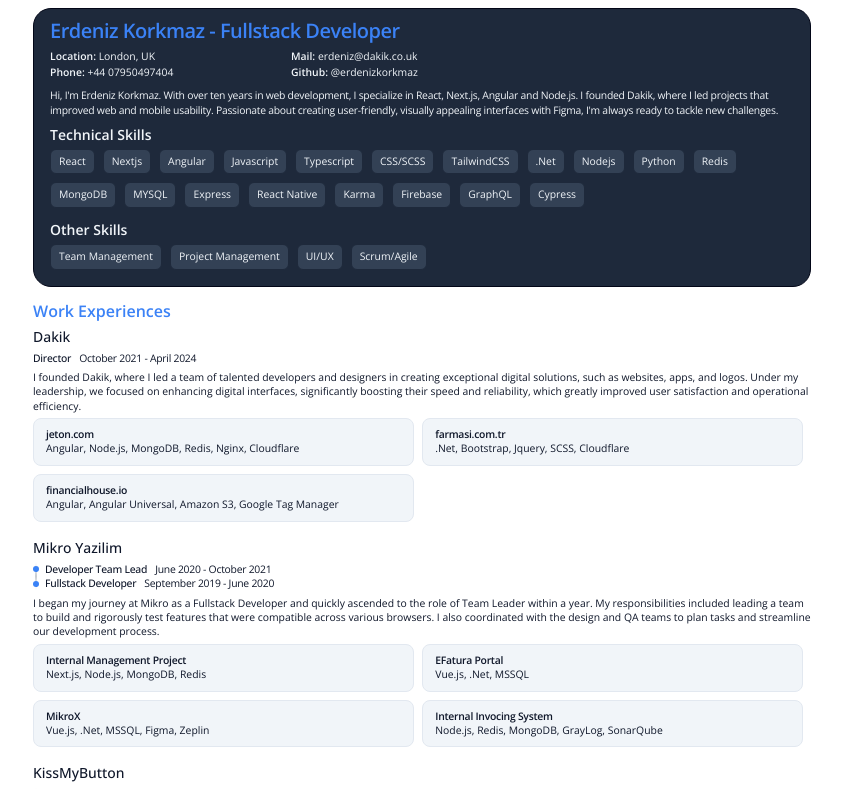
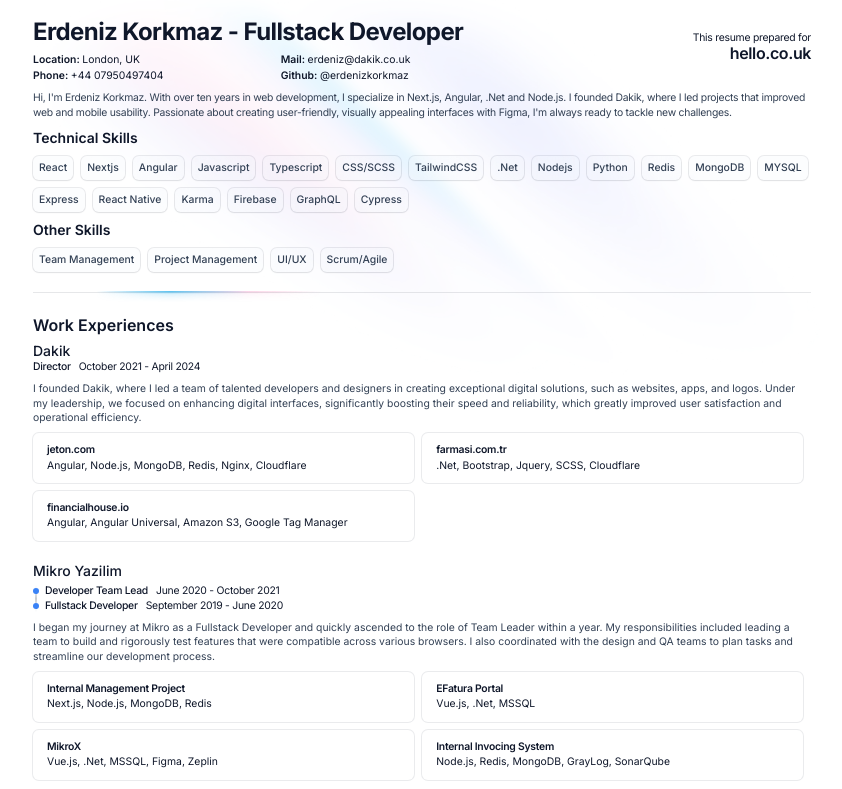
Before and after one commit to erdenizkorkmaz/resume-generator, a Next.js app: page / in a window 1280 px wide. Shown: the top 789 px of the page, without its empty margins (218-1060 px from the left). Built offline with nearby package versions, Linux system fonts and the light colour scheme.

Commit message:
Font updated, new theme applied, print CSS bugs fixed

```diff
--- a/app/layout.tsx
+++ b/app/layout.tsx
@@ -1,8 +1,8 @@
 import type { Metadata } from "next";
-import { Open_Sans } from "next/font/google";
+import { Inter } from "next/font/google";
 import "./globals.scss";
 
-const open_sans = Open_Sans({subsets: ["latin"], weight: ['400', '500','600', '700']});
+const inter = Inter({subsets: ["latin"], weight: ['400', '500','600', '700']});
 
 export const metadata: Metadata = {
   title: "Erdeniz Korkmaz Resume",
@@ -16,7 +16,7 @@
 }>) {
   return (
     <html lang="en">
-      <body className={open_sans.className}>{children}</body>
+      <body className={inter.className}>{children}</body>
     </html>
   );
 }
--- a/components/UserProfile.tsx
+++ b/components/UserProfile.tsx
@@ -1,10 +1,12 @@
 "use client"
 import { UserData } from '../types/userData';
 import Link from 'next/link';
+import Image from 'next/image';
 
 const UserProfile = ({data}: {data: UserData}) => {
   return (
-    <main className="flex min-h-screen flex-col gap-3 p-2 text-[0.65rem] text-slate-900 max-w-[794px] mx-auto font-light antialiased">
+    <main className="relative flex min-h-screen flex-col gap-3 p-2 text-[0.65rem] text-slate-900 max-w-[794px] mx-auto font-light antialiased">
+      <Image className='absolute opacity-40 -top-[1rem]  w-full max-w-none' src="/beams-home@95.jpg" alt="logo" width={100} height={100} />
       <UserHeader data={data} />
       <UserExperiences experiences={data.experiences} />
     </main>
@@ -12,18 +14,21 @@
 };
 
 const UserHeader = ({ data }: { data: UserData }) => (
-  <div className="flex flex-col gap-2 pb-4 pt-2 px-4 border border-slate-950 bg-slate-800 text-slate-100 rounded-[18px]">
+  <div className="relative flex flex-col gap-2 pb-5 pt-2 border-b border-slate-900/10 z-10">
     <div className="flex items-center justify-between">
       <div className="flex flex-col gap-1">
-        <h1 className="text-xl text-blue-500 font-semibold tracking-tight">
+        <h1 className="text-2xl font-extrabold tracking-tight">
           {data.name} - {data.job}
         </h1>
         <UserContact data={data} />
       </div>
       {data.company && <CompanyInfo company={data.company} />}
     </div>
-    <p className="tracking-tight leading-snug">{data.aboutme}</p>
+    <p className="tracking-tight leading-snug text-slate-700">{data.aboutme}</p>
     <UserSkills skills={data.skills} />
+    <div className='absolute left-16 top-full -mt-px h-8 overflow-hidden'>
+      <div className="flex -mt-px h-[2px] w-56"><div className="w-full flex-none blur-sm [background-image:linear-gradient(90deg,rgba(56,189,248,0)_0%,#0EA5E9_32.29%,rgba(236,72,153,0.3)_67.19%,rgba(236,72,153,0)_100%)]"></div><div className="-ml-[100%] w-full flex-none blur-[1px] [background-image:linear-gradient(90deg,rgba(56,189,248,0)_0%,#0EA5E9_32.29%,rgba(236,72,153,0.3)_67.19%,rgba(236,72,153,0)_100%)]"></div></div>
+    </div>
   </div>
 );
 
@@ -37,47 +42,49 @@
 );
 
 const CompanyInfo = ({ company }: { company: string }) => (
-  <div className="text-end tracking-tight leading-snug">
-    <span>This resume has been <br /> prepared for <b className="text-base" contentEditable="true">{company}</b></span>
+  <div className="absolute right-0 text-end tracking-tight leading-snug">
+    <span>This resume prepared for <br /> <b className="text-base font-semibold tracking-tight leading-snug relative -top-1" contentEditable="true">{company}</b></span>
   </div>
 );
 
 const UserSkills = ({ skills }: { skills: UserData['skills'] }) => (
-  <div className="flex flex-col gap-3">
+  <div className="flex flex-col gap-2">
     <SkillSet title="Technical Skills" skills={skills.technical} />
     <SkillSet title="Other Skills" skills={skills.soft} />
   </div>
 );
 
 const SkillSet = ({ title, skills }: { title: string; skills: string[] }) => (
-  <div className="flex flex-col gap-1">
+  <div className="flex flex-col gap-2">
     <h3 className="text-sm font-semibold">{title}</h3>
     <div className="flex flex-wrap gap-2">
-      {skills.map((skill, index) => <span key={index} className="px-2 py-1 border-slate-800 bg-slate-700 border rounded-md">{skill}</span>)}
+      {skills.map((skill, index) => <span key={index} className="rounded-md bg-slate-100/20 backdrop-blur-lg px-1.5 py-0.5 font-medium leading-5 text-slate-700 shadow-sm ring-1 ring-slate-700/10">{skill}</span>)}
     </div>
   </div>
 );
 
 const UserExperiences = ({ experiences }: { experiences: UserData['experiences'] }) => (
-  <div className="flex flex-col">
-    <h2 className="text-blue-500 text-base font-semibold">Work Experiences</h2>
-    <ul className="flex flex-col gap-[16px] mt-1">
+  <div className="flex flex-col z-10 mt-2">
+    <h2 className="text-base font-semibold">Work Experiences</h2>
+    <ul className="flex flex-col gap-5 mt-1">
       {experiences.map((experience, index) => <ExperienceDetails key={index} experience={experience} />)}
     </ul>
   </div>
 );
 
 const ExperienceDetails = ({ experience }: { experience: UserData['experiences'][number] }) => (
-  <li className="flex flex-col gap-[5px]">
-    <h3 className="text-sm font-medium leading-snug">{experience.company}</h3>
-    <RoleDates dates={experience.dates} />
-    {experience.description && <p className="leading-snug m-0">{experience.description}</p>}
+  <li className="flex flex-col gap-2">
+    <div className='flex flex-col'>
+      <h3 className="text-sm font-medium leading-snug">{experience.company}</h3>
+      <RoleDates dates={experience.dates} />
+    </div>
+    {experience.description && <p className="leading-snug m-0 text-slate-700">{experience.description}</p>}
     <ProjectList projects={experience.projects} />
   </li>
 );
 
 const RoleDates = ({ dates }: { dates: UserData['experiences'][number]['dates'] }) => (
-  <ul className={`${dates.length > 1 ? "role-list" : ""}`}>
+  <ul className={`${dates.length > 1 ? "role-list mt-1" : ""}`}>
     {dates.map((date, index) => (
       <li className="flex gap-2 tracking-tight leading-snug" key={index}>
         <span className="font-medium">{date.role}</span> <span>{date.start} - {date.end}</span>
@@ -89,7 +96,7 @@
 const ProjectList = ({ projects }: { projects: UserData['experiences'][number]['projects'] }) => (
   <ul className="print-flex print-flex-wrap gap-2">
     {projects.map((project, index) => (
-      <li key={index} className="print-w-1-2 content-center px-3 py-2 bg-slate-100 border border-slate-200 rounded-lg">
+      <li key={index} className="print-w-1-2 overflow-hidden rounded-md bg-white px-3.5 py-2.5 ring-1 ring-slate-700/10">
         <h4 className="font-semibold tracking-tight leading-snug">{project.name}</h4>
         {project.description && <p className="leading-snug">{project.description}</p>}
         <div className="flex flex-wrap">{project.tech.join(", ")}</div>
--- a/public/frontend.json
+++ b/public/frontend.json
@@ -5,7 +5,8 @@
     "mail":"erdeniz@dakik.co.uk",
     "phone":"+44 07950497404",
     "github":"erdenizkorkmaz",
-    "aboutme":"Hi, I'm Erdeniz Korkmaz. With over ten years in web development, I specialize in React, Next.js, Angular and Node.js. I founded Dakik, where I led projects that improved web and mobile usability. Passionate about creating user-friendly, visually appealing interfaces with Figma, I'm always ready to tackle new challenges.",
+    "aboutme":"Hi, I'm Erdeniz Korkmaz. With over ten years in web development, I specialize in Next.js, Angular, .Net and Node.js. I founded Dakik, where I led projects that improved web and mobile usability. Passionate about creating user-friendly, visually appealing interfaces with Figma, I'm always ready to tackle new challenges.",
+    "company": "hello.co.uk",
     "skills":{
        "technical":[
          "React",
```
Also changed, not shown: public/beams-home@95.jpg (added).
